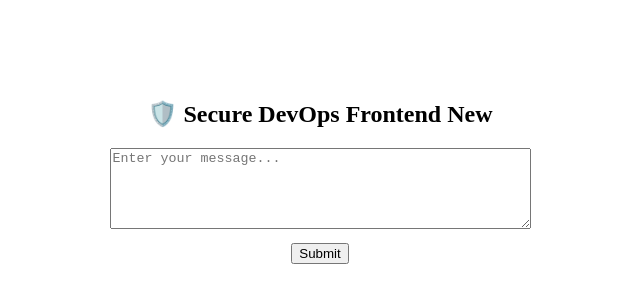
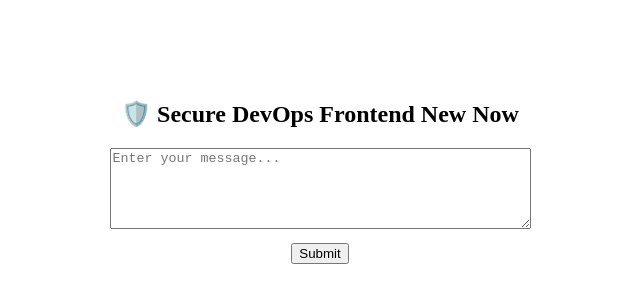
Before and after one commit to ardevopsun/Secure-DevOps-CICD-Pipeline-Flow, a React (Create React App) app in the folder frontend/: page / in a window 1280 px wide. Shown: the top 302 px of the page, without its empty margins (320-960 px from the left). Built offline with nearby package versions, Linux system fonts and the light colour scheme.

Commit message:
changes in ECS deployment3

```diff
--- a/frontend/src/App.js
+++ b/frontend/src/App.js
@@ -19,7 +19,7 @@ function App() {
 
   return (
     <div style={{ maxWidth: '600px', margin: '100px auto', textAlign: 'center' }}>
-      <h2>🛡️ Secure DevOps Frontend New</h2>
+      <h2>🛡️ Secure DevOps Frontend New Now</h2>
       <form onSubmit={handleSubmit}>
         <textarea
           rows="5"
```
